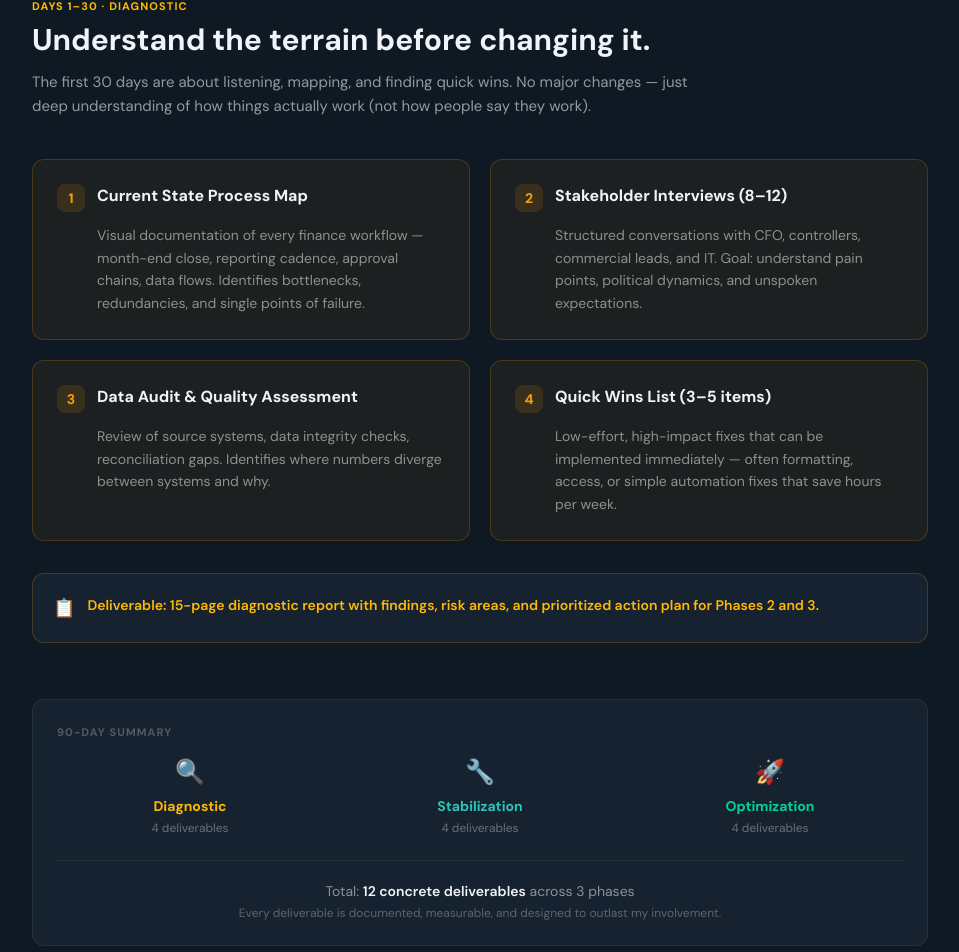
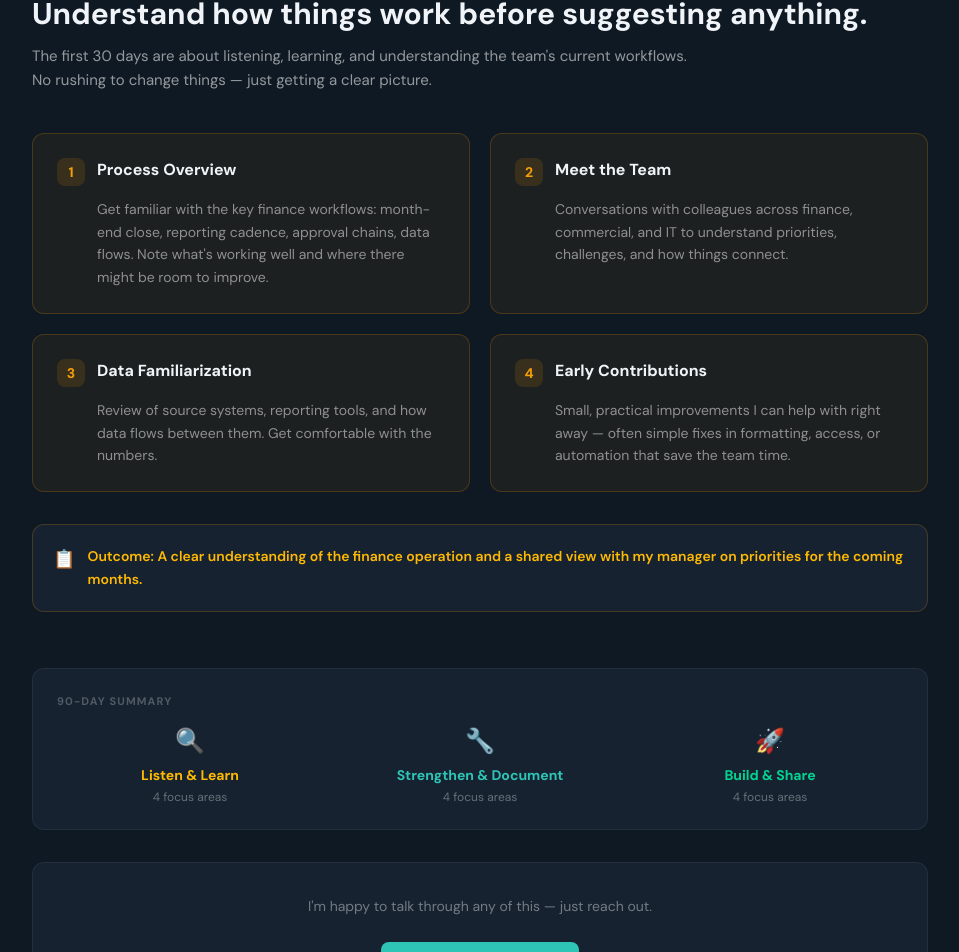
Before and after one commit to treveris24/portfolio-website, a Next.js app: page /blueprint in a window 1280 px wide. Shown: the part 533-1485 px from the top of the page, without its empty margins (160-1119 px from the left). Built offline with nearby package versions, Linux system fonts and the light colour scheme.

Commit message:
Update blueprint page content

```diff
--- a/src/app/blueprint/page.tsx
+++ b/src/app/blueprint/page.tsx
@@ -28,98 +28,98 @@ const phases: Phase[] = [
   {
     id: 1,
     days: "Days 1–30",
-    label: "Diagnostic",
-    tagline: "Understand the terrain before changing it.",
+    label: "Listen & Learn",
+    tagline: "Understand how things work before suggesting anything.",
     color: "#F59E0B",
     colorBg: "bg-amber-500/[0.06]",
     colorBorder: "border-amber-500/20",
     colorText: "text-amber-400",
     icon: "🔍",
     summary:
-      "The first 30 days are about listening, mapping, and finding quick wins. No major changes — just deep understanding of how things actually work (not how people say they work).",
+      "The first 30 days are about listening, learning, and understanding the team's current workflows. No rushing to change things — just getting a clear picture.",
     deliverables: [
       {
-        title: "Current State Process Map",
-        description: "Visual documentation of every finance workflow — month-end close, reporting cadence, approval chains, data flows. Identifies bottlenecks, redundancies, and single points of failure.",
+        title: "Process Overview",
+        description: "Get familiar with the key finance workflows: month-end close, reporting cadence, approval chains, data flows. Note what's working well and where there might be room to improve.",
       },
       {
-        title: "Stakeholder Interviews (8–12)",
-        description: "Structured conversations with CFO, controllers, commercial leads, and IT. Goal: understand pain points, political dynamics, and unspoken expectations.",
+        title: "Meet the Team",
+        description: "Conversations with colleagues across finance, commercial, and IT to understand priorities, challenges, and how things connect.",
       },
       {
-        title: "Data Audit & Quality Assessment",
-        description: "Review of source systems, data integrity checks, reconciliation gaps. Identifies where numbers diverge between systems and why.",
+        title: "Data Familiarization",
+        description: "Review of source systems, reporting tools, and how data flows between them. Get comfortable with the numbers.",
       },
       {
-        title: "Quick Wins List (3–5 items)",
-        description: "Low-effort, high-impact fixes that can be implemented immediately — often formatting, access, or simple automation fixes that save hours per week.",
+        title: "Early Contributions",
+        description: "Small, practical improvements I can help with right away — often simple fixes in formatting, access, or automation that save the team time.",
       },
     ],
-    outcome: "Deliverable: 15-page diagnostic report with findings, risk areas, and prioritized action plan for Phases 2 and 3.",
+    outcome: "Outcome: A clear understanding of the finance operation and a shared view with my manager on priorities for the coming months.",
   },
   {
     id: 2,
     days: "Days 31–60",
-    label: "Stabilization",
-    tagline: "Fix the foundation before building on top of it.",
+    label: "Strengthen & Document",
+    tagline: "Help solidify the team's processes and documentation.",
     color: "#2EC4B6",
     colorBg: "bg-[#2EC4B6]/[0.06]",
     colorBorder: "border-[#2EC4B6]/20",
     colorText: "text-[#2EC4B6]",
     icon: "🔧",
     summary:
-      "Phase 2 is about creating order. Document what needs documenting. Fix what's broken. Establish the reporting cadence and control framework that everything else will run on.",
+      "With a good understanding of how things work, I can start contributing more actively — supporting process documentation, helping standardize reporting, and strengthening controls where needed.",
     deliverables: [
       {
-        title: "Month-End Close Process Documentation",
-        description: "Step-by-step playbook with owners, deadlines, dependencies, and escalation paths. Eliminates the 'only Maria knows how to do this' problem.",
+        title: "Month-End Close Support",
+        description: "Help document the close process with clear steps, owners, and timelines. Reduce dependency on any single person.",
       },
       {
-        title: "Internal Controls Implementation",
-        description: "Formal control framework for high-risk areas: partner payments, credit approvals, expense authorization. Audit-ready documentation.",
+        title: "Internal Controls Support",
+        description: "Help strengthen controls for key areas: partner payments, credit approvals, expense authorization. Ensure documentation is audit-ready.",
       },
       {
-        title: "Reporting Cadence & Templates",
-        description: "Standardized weekly/monthly reporting package. CFO gets the same format every time. No more one-off requests consuming analyst time.",
+        title: "Reporting Templates",
+        description: "Help standardize the weekly/monthly reporting package so the team spends less time on formatting and more on analysis.",
       },
       {
-        title: "Tool Migration Plan",
-        description: "Assessment of current tools vs. needs. Roadmap for Power BI deployment, AI workflow pilots, or ERP optimization. Includes cost-benefit analysis.",
+        title: "Tool Assessment",
+        description: "If there's interest, review current tools and explore whether Power BI, AI workflows, or other improvements could add value. Always with a practical cost-benefit view.",
       },
     ],
-    outcome: "Deliverable: Operating rhythm established — documented processes, working controls, standardized reports running on schedule.",
+    outcome: "Outcome: The team has clearer documentation, more consistent reporting, and stronger processes to build on.",
   },
   {
     id: 3,
     days: "Days 61–90",
-    label: "Optimization",
-    tagline: "Now we accelerate.",
+    label: "Build & Share",
+    tagline: "With solid foundations in place, this is where things get interesting.",
     color: "#10B981",
     colorBg: "bg-emerald-500/[0.06]",
     colorBorder: "border-emerald-500/20",
     colorText: "text-emerald-400",
     icon: "🚀",
     summary:
-      "With stable processes in place, Phase 3 is about leverage — automation, dashboards, and knowledge transfer that make improvements permanent and scalable.",
+      "With a good understanding of the team's needs, I can focus on the areas where I add the most value — automation, dashboards, and making sure improvements stick.",
     deliverables: [
       {
-        title: "Power BI Dashboard Deployment",
-        description: "Interactive executive dashboard replacing manual consolidation. Regional P&L, variance analysis, KPI tracking — all self-service for leadership.",
+        title: "Power BI Dashboards",
+        description: "Build or improve interactive dashboards for the team: P&L views, variance analysis, KPI tracking — whatever adds the most value.",
       },
       {
-        title: "AI Workflow Automation (1–2 pilots)",
-        description: "Deploy AI-assisted workflows for highest-ROI use cases identified in Phase 1. Typically: variance commentary, contract review, or document QA.",
+        title: "AI Workflow Support",
+        description: "Where it makes sense, introduce AI-assisted tools for repetitive tasks like variance commentary, contract review, or document QA.",
       },
       {
-        title: "Knowledge Transfer & Training",
-        description: "Team training on new tools and processes. Documentation updated. Goal: the team can run everything independently.",
+        title: "Knowledge Sharing",
+        description: "Make sure any new tools or processes are well-documented and the team is comfortable using them.",
       },
       {
-        title: "Handoff Report & Roadmap",
-        description: "Comprehensive summary of what was done, what changed, metrics before/after, and recommended next steps for the following quarter.",
+        title: "Summary & Next Steps",
+        description: "A clear record of what was accomplished and practical suggestions for what to focus on next.",
       },
     ],
-    outcome: "Deliverable: Self-sustaining system — automated dashboards, documented processes, trained team, and a roadmap for continuous improvement.",
+    outcome: "Outcome: The team is better equipped — with stronger tools, clearer documentation, and a good foundation for continuous improvement.",
   },
 ];
 
@@ -253,10 +253,10 @@ export default function Blueprint() {
             Onboarding Plan
           </div>
           <h1 className="text-3xl md:text-4xl font-bold text-[#F0F4F8] mb-4">
-            The 30-60-90 Day Blueprint
+            My First 90 Days
           </h1>
           <p className="text-base text-white/40 max-w-xl mx-auto leading-relaxed">
-            A structured approach I use to get up to speed quickly and contribute meaningfully in a new finance role. Here's what the first 90 days typically look like.
+            I'm someone who likes to have a clear plan when joining a new team. Here's how I'd approach it.
           </p>
         </div>
 
@@ -278,18 +278,10 @@ export default function Blueprint() {
                   <div className="text-2xl mb-2">{p.icon}</div>
                   <div className={`text-sm font-bold mb-1 ${p.colorText}`}>{p.label}</div>
                   <div className="text-xs text-white/35">
-                    {p.deliverables.length} deliverables
+                    {p.deliverables.length} focus areas
                   </div>
                 </div>
               ))}
-            </div>
-            <div className="text-center mt-6 pt-5 border-t border-white/[0.06]">
-              <div className="text-sm text-white/50 mb-1">
-                Total: <span className="text-[#F0F4F8] font-semibold">12 concrete deliverables</span> across 3 phases
-              </div>
-              <div className="text-xs text-white/30">
-                Every deliverable is documented, measurable, and designed to outlast my involvement.
-              </div>
             </div>
           </div>
         </div>
@@ -297,17 +289,11 @@ export default function Blueprint() {
         {/* CTA */}
         <div className="max-w-4xl mx-auto mt-8 text-center">
           <div className="p-8 rounded-xl bg-[#162230] border border-white/[0.06]">
-            <h3 className="text-xl font-bold text-[#F0F4F8] mb-3">
-              This is the kind of structure I bring to any new role or project.
-            </h3>
             <p className="text-sm text-white/40 mb-6 max-w-md mx-auto leading-relaxed">
-              Whether it's a new role, a project engagement, or a consulting sprint — I bring this
-              structured approach to every engagement. I'm happy to walk through any of this in more detail.
+              I'm happy to talk through any of this — just reach out.
             </p>
             <a
               href="mailto:uweanell@gmail.com"
-
-
               className="inline-block px-8 py-3.5 bg-[#2EC4B6] hover:bg-[#1FA99C] text-[#0F1923] font-bold text-[15px] rounded-lg no-underline transition-colors"
             >
               Happy to Connect
```
